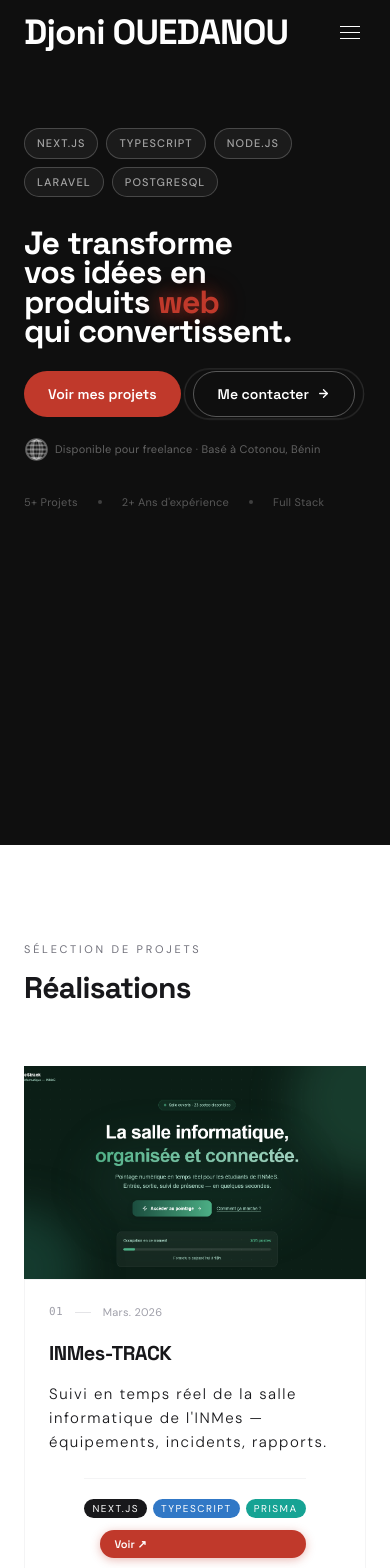
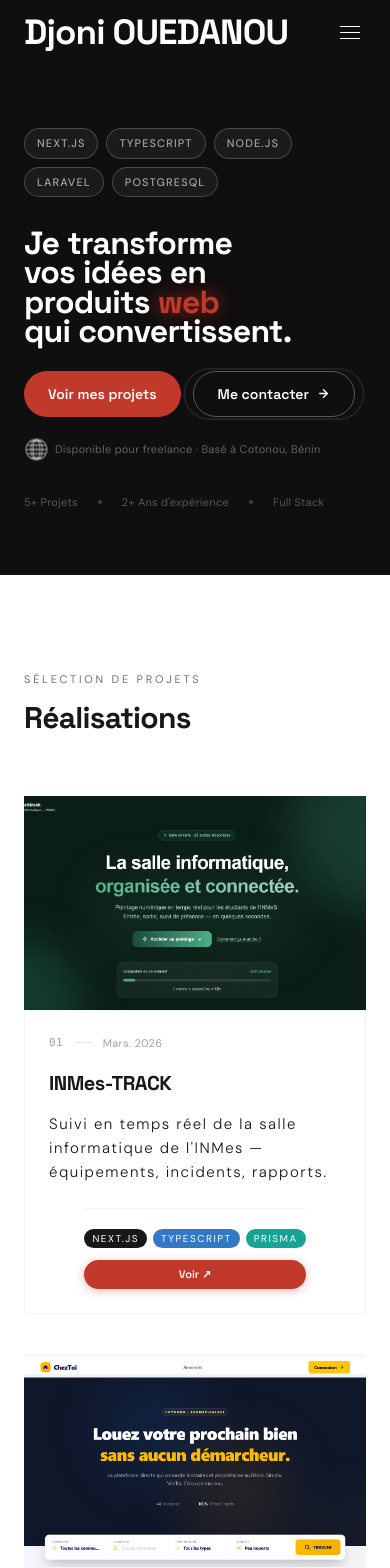
Before and after one commit to Djonihkm/portfolio, a Next.js app: page / in a window 390 px wide. Shown: the top 1568 px of the page. Built offline with nearby package versions, Linux system fonts and the light colour scheme.

Commit message:
mise à jour de la responsivité

```diff
--- a/app/components/Hero.tsx
+++ b/app/components/Hero.tsx
@@ -98,7 +98,7 @@ export default function Hero() {
     <section
       ref={sectionRef}
       id="home"
-      className="relative bg-[#0f0f0f] min-h-screen md:h-screen flex flex-col md:grid md:grid-cols-2 pt-16"
+      className="relative bg-[#0f0f0f] md:h-screen flex flex-col md:grid md:grid-cols-2 pt-16"
     >
       {!reduced && <CursorSpotlight sectionRef={sectionRef} />}
 
--- a/app/page.tsx
+++ b/app/page.tsx
@@ -213,7 +213,7 @@ export default function Home() {
                       href={p.link}
                       target="_blank"
                       rel="noopener noreferrer"
-                      className="shrink-0 ml-4 inline-flex items-center gap-1.5 px-3.5 py-1.5 rounded-full text-[11px] font-semibold text-white transition-all duration-200 hover:scale-105 hover:shadow-lg"
+                      className="inline-flex items-center justify-center gap-1.5 px-3.5 py-1.5 rounded-full text-[11px] font-semibold text-white transition-all duration-200 hover:scale-105 hover:shadow-lg w-full sm:w-auto sm:ml-4 sm:shrink-0"
                       style={{
                         background: "var(--accent)",
                         boxShadow: "0 2px 10px rgba(192,57,43,0.35)",
@@ -223,7 +223,7 @@ export default function Home() {
                     </a>
                   ) : (
                     <span
-                      className="priv-badge shrink-0 ml-4 inline-flex items-center gap-1.5 px-3.5 py-1.5 rounded-full text-[10px] font-semibold tracking-widest uppercase text-slate-200 select-none"
+                      className="priv-badge inline-flex items-center justify-center gap-1.5 px-3.5 py-1.5 rounded-full text-[10px] font-semibold tracking-widest uppercase text-slate-200 select-none w-full sm:w-auto sm:ml-4 sm:shrink-0"
                       style={{ background: "#1e293b" }}
                     >
                       <svg
```
